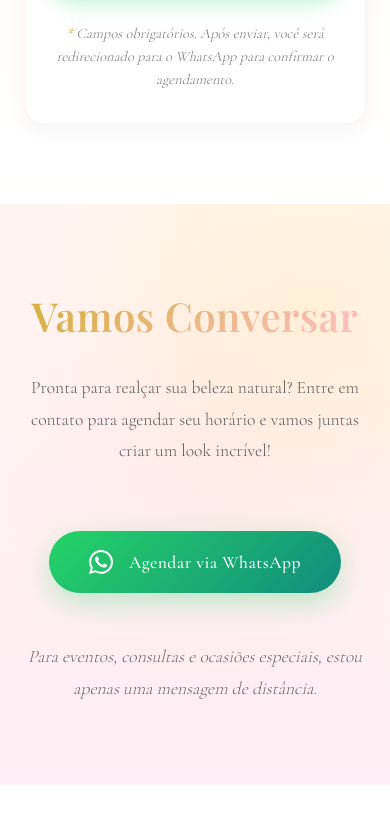
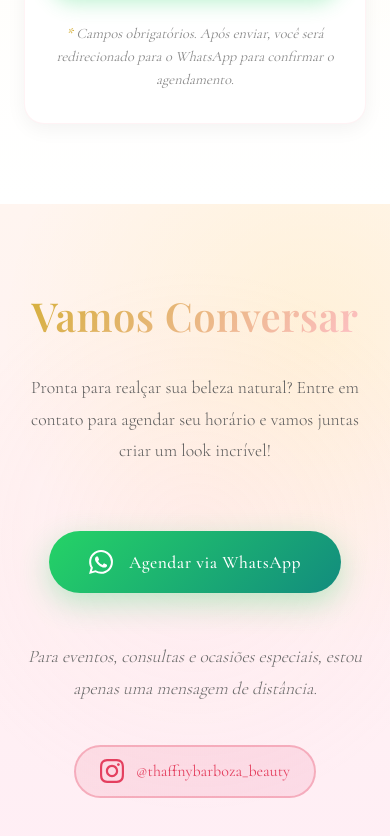
Before and after one commit to barbozaaaa/Est-tica, a React (Vite) app: page / in a window 390 px wide. Shown: the part 6596-7432 px from the top of the page. Before the commit the page ends 7381 px from the top, so only its background shows below. Built offline with nearby package versions, Linux system fonts and the light colour scheme.

Commit message:
Update contact information: add real phone number and Instagram link

```diff
--- a/src/components/Contact.css
+++ b/src/components/Contact.css
@@ -116,6 +116,35 @@
   font-weight: 300;
   font-style: italic;
   line-height: 1.8;
+  margin-bottom: 1.5rem;
+}
+
+.instagram-link {
+  display: inline-flex;
+  align-items: center;
+  gap: 0.75rem;
+  padding: 0.75rem 1.5rem;
+  font-size: 1rem;
+  color: #E4405F;
+  text-decoration: none;
+  border-radius: 30px;
+  background: linear-gradient(135deg, rgba(228, 64, 95, 0.1) 0%, rgba(225, 48, 108, 0.1) 100%);
+  border: 2px solid rgba(228, 64, 95, 0.3);
+  transition: all 0.3s ease;
+  margin-top: 1rem;
+}
+
+.instagram-link:hover {
+  background: linear-gradient(135deg, rgba(228, 64, 95, 0.2) 0%, rgba(225, 48, 108, 0.2) 100%);
+  border-color: rgba(228, 64, 95, 0.5);
+  transform: translateY(-2px);
+  box-shadow: 0 5px 15px rgba(228, 64, 95, 0.2);
+}
+
+.instagram-icon {
+  width: 24px;
+  height: 24px;
+  fill: currentColor;
 }
 
 @media (max-width: 768px) {
--- a/src/components/Contact.jsx
+++ b/src/components/Contact.jsx
@@ -3,9 +3,7 @@
 
 const Contact = () => {
   const handleWhatsAppClick = () => {
-    // Replace with your actual WhatsApp number (format: country code + number, no + or spaces)
-    // Example for Brazil: 5511999999999 (55 = country code, 11 = area code, 999999999 = number)
-    const phoneNumber = '5511999999999' // ATUALIZE COM SEU NÚMERO REAL
+    const phoneNumber = '5511945085081' // +55 11 94508-5081
     const message = encodeURIComponent('Olá Thaffny! Gostaria de agendar um horário.')
     window.open(`https://wa.me/${phoneNumber}?text=${message}`, '_blank')
   }
@@ -31,6 +29,17 @@
               <p className="contact-note">
                 Para eventos, consultas e ocasiões especiais, estou apenas uma mensagem de distância.
               </p>
+              <a
+                href="https://www.instagram.com/thaffnybarboza_beauty/"
+                target="_blank"
+                rel="noopener noreferrer"
+                className="instagram-link"
+              >
+                <svg className="instagram-icon" viewBox="0 0 24 24" fill="currentColor">
+                  <path d="M12 2.163c3.204 0 3.584.012 4.85.07 3.252.148 4.771 1.691 4.919 4.919.058 1.265.069 1.645.069 4.849 0 3.205-.012 3.584-.069 4.849-.149 3.225-1.664 4.771-4.919 4.919-1.266.058-1.644.07-4.85.07-3.204 0-3.584-.012-4.849-.07-3.26-.149-4.771-1.699-4.919-4.92-.058-1.265-.07-1.644-.07-4.849 0-3.204.013-3.583.07-4.849.149-3.227 1.664-4.771 4.919-4.919 1.266-.057 1.645-.069 4.849-.069zm0-2.163c-3.259 0-3.667.014-4.947.072-4.358.2-6.78 2.618-6.98 6.98-.059 1.281-.073 1.689-.073 4.948 0 3.259.014 3.668.072 4.948.2 4.358 2.618 6.78 6.98 6.98 1.281.058 1.689.072 4.948.072 3.259 0 3.668-.014 4.948-.072 4.354-.2 6.782-2.618 6.979-6.98.059-1.28.073-1.689.073-4.948 0-3.259-.014-3.667-.072-4.947-.196-4.354-2.617-6.78-6.979-6.98-1.281-.059-1.69-.073-4.949-.073zm0 5.838c-3.403 0-6.162 2.759-6.162 6.162s2.759 6.163 6.162 6.163 6.162-2.759 6.162-6.163c0-3.403-2.759-6.162-6.162-6.162zm0 10.162c-2.209 0-4-1.79-4-4 0-2.209 1.791-4 4-4s4 1.791 4 4c0 2.21-1.791 4-4 4zm6.406-11.845c-.796 0-1.441.645-1.441 1.44s.645 1.44 1.441 1.44c.795 0 1.439-.645 1.439-1.44s-.644-1.44-1.439-1.44z"/>
+                </svg>
+                <span>@thaffnybarboza_beauty</span>
+              </a>
             </div>
           </div>
         </div>
--- a/src/components/Schedule.jsx
+++ b/src/components/Schedule.jsx
@@ -58,7 +58,7 @@
       })
 
       // Enviar também via WhatsApp
-      const phoneNumber = '5511999999999' // ATUALIZE COM SEU NÚMERO REAL
+      const phoneNumber = '5511945085081' // +55 11 94508-5081
       const whatsappMessage = encodeURIComponent(
         `Olá Thaffny! Gostaria de agendar um horário.\n\n` +
         `Nome: ${formData.name}\n` +
--- a/src/pages/ServiceDetail.jsx
+++ b/src/pages/ServiceDetail.jsx
@@ -73,7 +73,7 @@
 
   const handleSubmitSchedule = (e) => {
     e.preventDefault()
-    const phoneNumber = '5511999999999' // ATUALIZE COM SEU NÚMERO REAL
+    const phoneNumber = '5511945085081' // +55 11 94508-5081
     const message = encodeURIComponent(
       `Olá Thaffny! Gostaria de agendar ${service.title}.\n\n` +
       `Nome: ${clientName}\n` +
```
Also changed, not shown: 1 other file (tests, documents, lock files or other folders).
